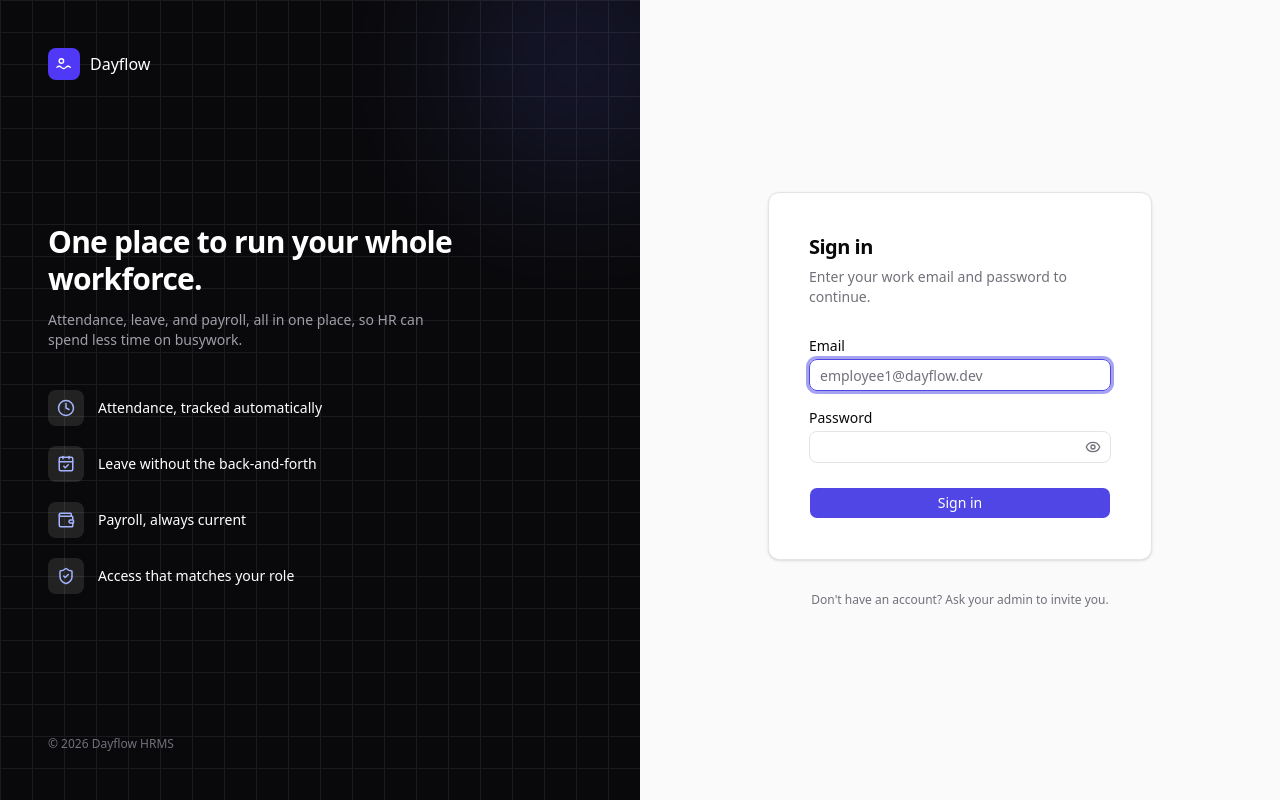
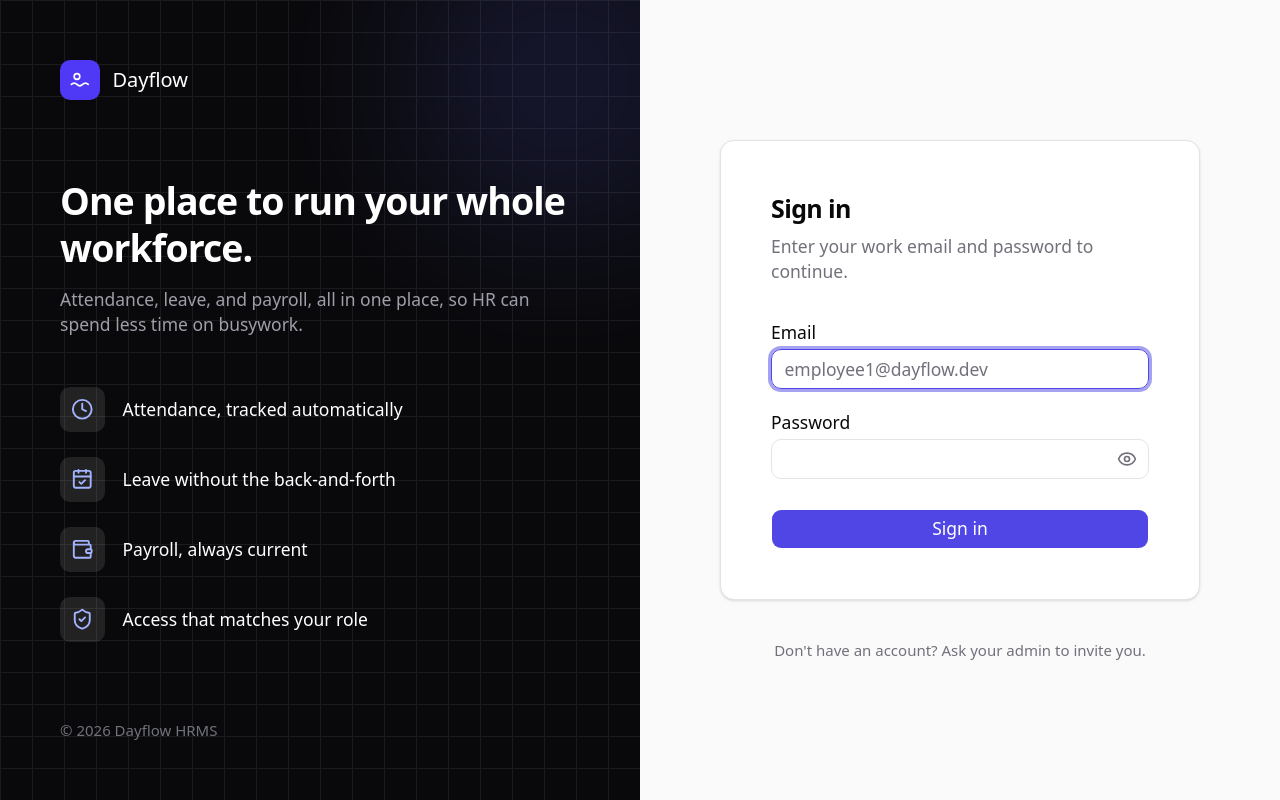
Before and after one commit to fbivinay/Odoo-Hackathon, a React (Vite) app in the folder web/: page /sign-in in a window 1280 px wide. Built offline with nearby package versions, Linux system fonts and the light colour scheme; no server answers.

Commit message:
Scale app to 125% via root font-size instead of zoom

```diff
--- a/web/src/index.css
+++ b/web/src/index.css
@@ -125,6 +125,11 @@
     }
   html {
     @apply font-sans;
+    /* 125% scale via root font-size, not `zoom` — `zoom` breaks Radix/floating-ui's
+       getBoundingClientRect-based popover positioning (calendars, selects, filter menus
+       render off-screen). Tailwind's spacing/type scale is rem-based, so this scales the
+       whole UI proportionally while keeping normal layout math intact. */
+    font-size: 20px;
     }
 }
 /* Design tokens per architecture spec 8.2: zinc neutral, single indigo accent, Inter, 8px radius */
```
